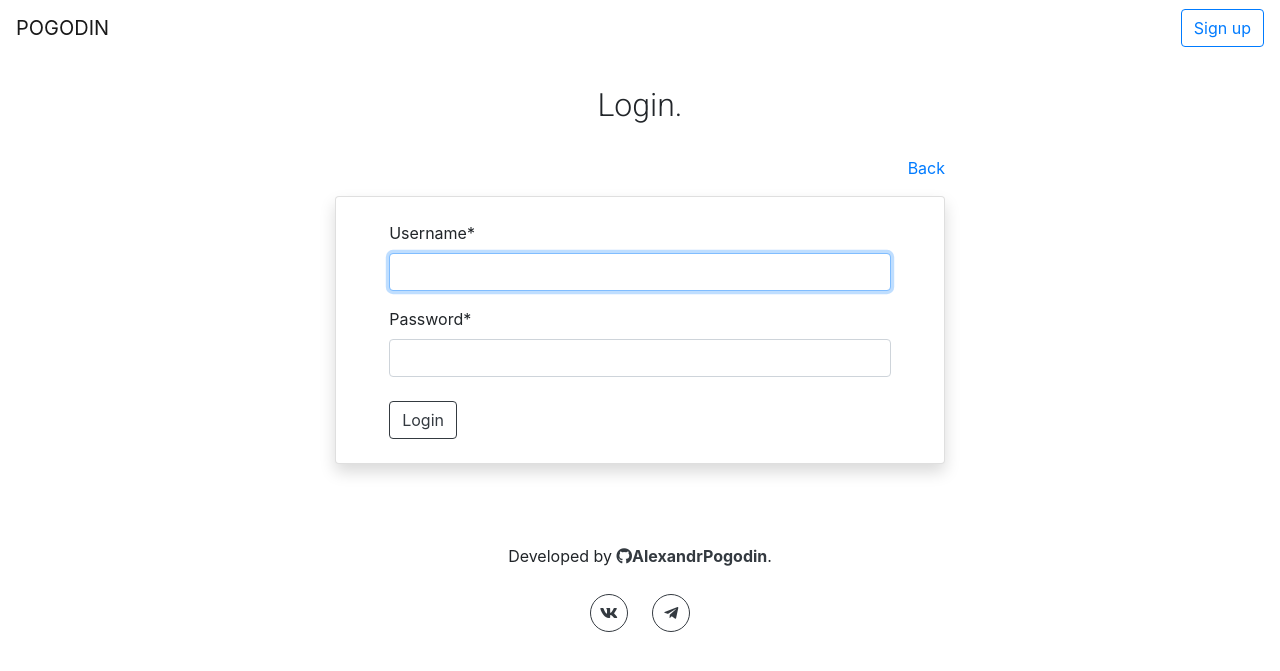
After one commit to AlexandrPogodin/py-TodoApp, a Django app: page /accounts/login/ in a window 1280 px wide. The commit adds this page. Shown: the top 671 px of the page. Run offline with Django 3.2, Linux system fonts and the light colour scheme; some libraries are stand-ins or nearby versions.

Commit message:
Add signup and login

```diff
--- a/TodoApp/settings.py
+++ b/TodoApp/settings.py
@@ -37,8 +37,11 @@ INSTALLED_APPS = [
     'django.contrib.sessions',
     'django.contrib.messages',
     'django.contrib.staticfiles',
-    'todo'
+    'todo',
+    'crispy_forms',
 ]
+
+CRISPY_TEMPLATE_PACK = 'bootstrap4'
 
 MIDDLEWARE = [
     'django.middleware.security.SecurityMiddleware',
--- a/todo/templates/layout/basic.html
+++ b/todo/templates/layout/basic.html
@@ -2,37 +2,46 @@
 
 <!DOCTYPE html>
 <html lang="ru">
+
 <head>
    <meta charset="UTF-8">
    <meta name="viewport" content="width=device-width, initial-scale=1.0">
    <meta http-equiv="X-UA-Compatible" content="ie=edge">
    <title>Todo App - {% block title %}Главная{% endblock %}</title>
    <link rel="stylesheet" href="https://stackpath.bootstrapcdn.com/bootstrap/4.3.1/css/bootstrap.min.css">
-    <link rel="stylesheet" href="https://use.fontawesome.com/releases/v5.8.1/css/all.css" integrity="sha384-50oBUHEmvpQ+1lW4y57PTFmhCaXp0ML5d60M1M7uH2+nqUivzIebhndOJK28anvf" crossorigin="anonymous">
+   <link rel="stylesheet" href="https://use.fontawesome.com/releases/v5.8.1/css/all.css"
+      integrity="sha384-50oBUHEmvpQ+1lW4y57PTFmhCaXp0ML5d60M1M7uH2+nqUivzIebhndOJK28anvf" crossorigin="anonymous">
    <link rel="stylesheet" type="text/css" href="{% static 'todo/css/custom.css' %}">
    <link rel="stylesheet" type="text/css" href="{% static 'todo/css/animate.css' %}">
    <link rel="shortcut icon" type="image/png" href="{% static 'todo/favicon.ico' %}">
-    <link href="https://fonts.googleapis.com/css?family=Roboto:100,300,400,500,700,900&amp;subset=cyrillic" rel="stylesheet">
+   <link href="https://fonts.googleapis.com/css?family=Roboto:100,300,400,500,700,900&amp;subset=cyrillic"
+      rel="stylesheet">
 </head>
+
 <body>
+
    <body class="bg-gradient">
-    <div class="d-none d-md-block">
-    <div class="d-flex flex-column flex-md-row align-items-center p-3 px-md-4 mb-3">
-        <h5 class="my-0 mr-md-auto font-weight-normal">POGODIN</h5>
-        <nav class="my-2 my-md-0 mr-md-3">
-         {% block nav-menu1 %}
-            <a class="p-2 text-dark navb" href="/contacts">Contacts</a>
-         {% endblock nav-menu1 %}
+      <nav class="navbar navbar-light">
+         <a class="navbar-brand" href="/">POGODIN</a>
+         <div>
+         {% if user.is_authenticated %}
+         <span class="navbar-text mr-4">
+            Hi, {{ user.get_username }}
+         </span>
+         <a class="btn btn-outline-primary" href="/signup/">Login</a>
+         {% else %}
+         <a class="btn btn-outline-primary" href="{% url 'signup' %}">Sign up</a>
+         {% endif %}
+         </div>
+
       </nav>
-        <a class="btn btn-outline-primary navb" href="/admin">Admin</a>
-    </div>
-    </div>
       {% block content %}
       {% endblock content %}
       {% block footer %}
       <div class="container footer text-center">
          <p>
-         Developed by <a href="https://github.com/AlexandrPogodin" target="_blank"><strong class="text-dark"><i class="fab fa-github"></i>AlexandrPogodin</strong></a>.
+            Developed by <a href="https://github.com/AlexandrPogodin" target="_blank"><strong class="text-dark"><i
+                     class="fab fa-github"></i>AlexandrPogodin</strong></a>.
          </p>
          <div class="row justify-content-center">
             <div class="col-6">
@@ -52,4 +61,5 @@
       </div>
       {% endblock footer %}
    </body>
+
 </html>
--- /dev/null
+++ b/todo/templates/registration/login.html
@@ -0,0 +1,29 @@
+{% extends "layout/basic.html" %}
+
+{% load crispy_forms_tags %}
+
+{% block content %}
+<h2 class="text-center title animated fadeIn delay-1s">Login.</h2><br>
+<div class="container-fluid">
+    <div class="row justify-content-center">
+        <div class="col-md-8 col-lg-6 animated pulse">
+            <a href="/">
+                <p class="text-right text-primary">Back</p>
+            </a>
+            <div class="card shadow">
+                <div class="row justify-content-center">
+                    <div class="col-10">
+                        <br>
+                        <form method="post">
+                            {% csrf_token %}
+                            {{ form | crispy }}
+                            <button type="submit" class="mt-2 btn btn-outline-dark">Login</button>
+                        </form>
+                    </div>
+                </div>
+                <br>
+            </div>
+        </div>
+    </div>
+</div>
+{% endblock %}
--- a/todo/urls.py
+++ b/todo/urls.py
@@ -1,10 +1,11 @@
-from django.urls import path
+from django.urls import path, include
 from . import views
 
 urlpatterns = [
-    path('', views.index, name='index'),
+    path('', views.index, name='home'),
     path('add/', views.add, name='add'),
-    path('contacts/', views.contacts, name='contacts'),
+    path('accounts/', include('django.contrib.auth.urls')),
+    path('accounts/signup/', views.signup, name='signup'),
     path('done/<int:id>/', views.done),
     path('undo/<int:id>/', views.undo),
     path('delete/<int:id>/', views.delete),
```
Also changed, not shown: todo/templates/registration/signup.html (added, +29 -0 lines), todo/templates/todo/contacts.html (deleted, +0 -20 lines), todo/views.py (+16 -3 lines), db.sqlite3. Lines whose indentation alone changed are shown as unchanged.
